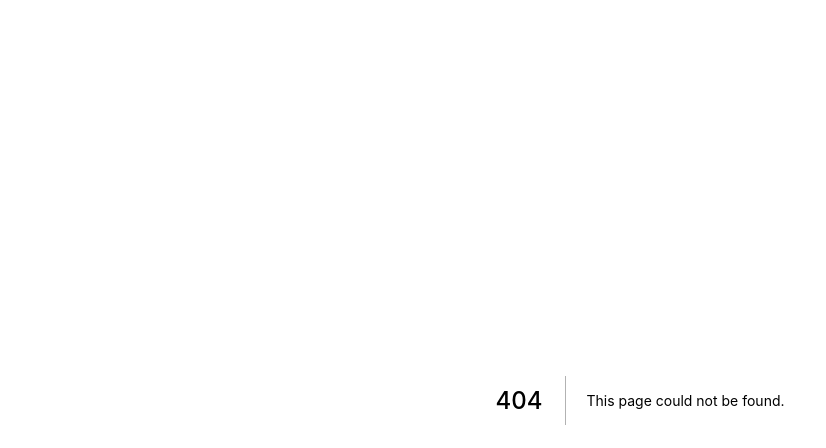
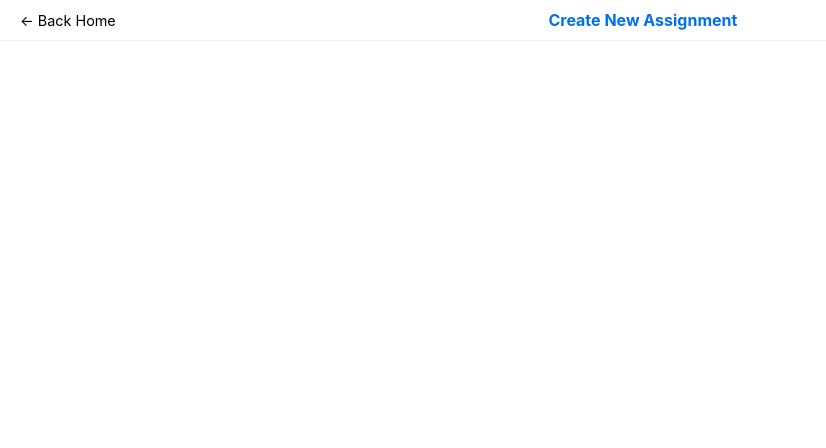
Before and after one commit to ninjaasmoke/afont, a Next.js app: page /new in a window 1280 px wide. Before the commit this address had no page. Shown: the top 448 px of the page, without its empty margins (0-826 px from the left). Built offline with nearby package versions, Linux system fonts and the light colour scheme.

Commit message:
skeleton create new page

```diff
--- /dev/null
+++ b/pages/new.js
@@ -0,0 +1,23 @@
+import Head from 'next/head'
+import Link from 'next/link'
+import styles from '../styles/New.module.css'
+
+export default function New() {
+    return (
+        <div className={styles.container}>
+            <Head>
+                <title>Assignmentium | Create new assignment</title>
+            </Head>
+
+            <nav className={styles.nav}>
+                <Link href="/">
+                    <a>&larr; Back Home</a>
+                </Link>
+                <span className={styles.navTitle}>
+                    Create New Assignment
+                </span>
+                <span className={styles.navRSpace}></span>
+            </nav>
+        </div>
+    )
+}
--- /dev/null
+++ b/styles/New.module.css
@@ -0,0 +1,34 @@
+.container {
+    min-height: 100vh;
+    padding: 0 0.5rem;
+    display: flex;
+    flex-direction: column;
+    justify-content: center;
+    align-items: center;
+    min-height: 100vh;
+}
+
+.nav {
+    min-height: 40px;
+    width: 100%;
+    position: fixed;
+    top: 0;
+    box-shadow: 0px 0px 1px 1px #eaeaeab7;
+    display: flex;
+    justify-content: space-between;
+    align-items: center;
+    padding: 0px 20px;
+}
+
+.nav a {
+    font-size: .9rem;
+}
+
+.navTitle {
+    color: #0070f3;
+    font-weight: 700;
+}
+
+.navRSpace {
+    width: 90px;
+}
--- a/styles/globals.css
+++ b/styles/globals.css
@@ -11,6 +11,13 @@ a {
   text-decoration: none;
 }
 
+a:hover,
+a:focus,
+a:active {
+  color: #0070f3;
+  border-color: #0070f3;
+}
+
 * {
   box-sizing: border-box;
 }
```
Also changed, not shown: pages/index.js (+7 -4 lines).
